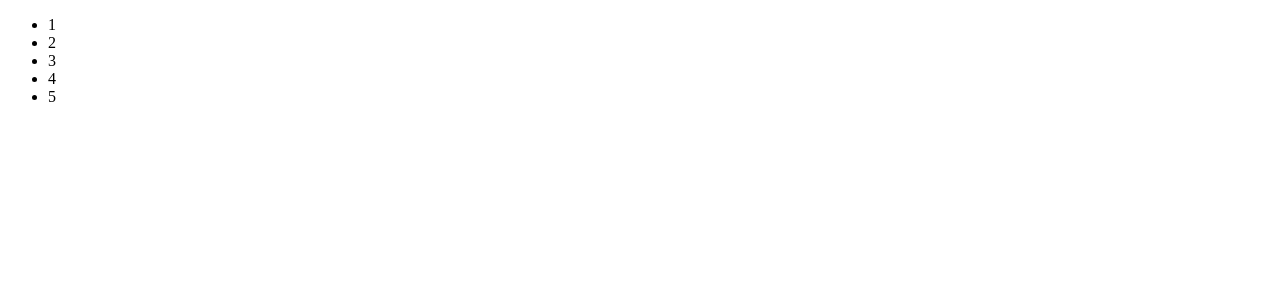
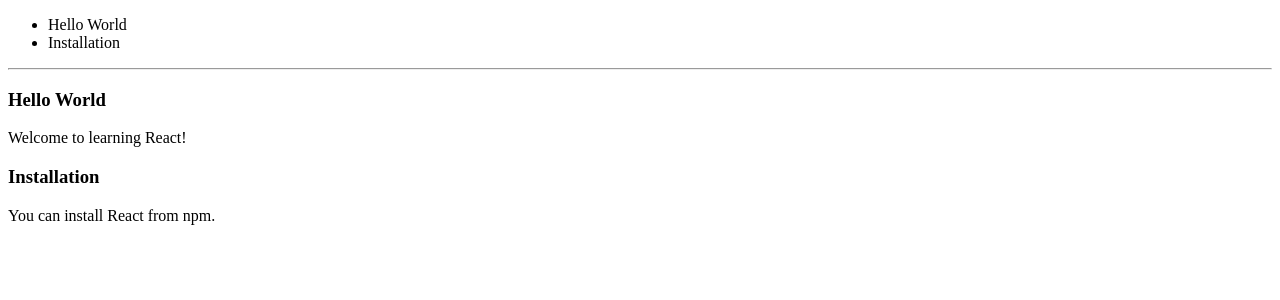
Before and after one commit to panswer/following_react_basic_concepts, a React (Create React App) app: page / in a window 1280 px wide. Shown: the top 300 px of the page. Built offline with nearby package versions, Linux system fonts and the light colour scheme.

Commit message:
integrar map() ne JSX

```diff
--- a/src/index.js
+++ b/src/index.js
@@ -2,29 +2,58 @@
 import React from "react";
 import reportWebVitals from './reportWebVitals';
 
-// import Page from "./components/class/Page";
+function Post(props) {
+  return (
+    <li key={props.id}>
+      {props.title}
+    </li>
+  );
+}
 
-function NumberList(props={
-  numbers:[]
+function Blog(props={
+  posts:[]
 }) {
-  const numbers = props.numbers
-  const listItems=numbers.map((number,index)=>(
-    <li key={index}>
-      {number}
-    </li>
+  const sidebar=(
+    <ul>
+      {
+        props.posts.map(post=>(
+          <Post
+            key={post.id}
+            id={post.id}
+            title={post.title}
+          />
+        ))
+      }
+    </ul>
+  );
+
+  const content = props.posts.map(post=>(
+    <div key={post.id}>
+      <h3>
+        {post.title}
+      </h3>
+      <p>
+        {post.content}
+      </p>
+    </div>
   ));
 
   return (
-    <ul>
-      {listItems}
-    </ul>
+    <div>
+      {sidebar}
+      <hr/>
+      {content}
+    </div>
   );
 }
 
-const numbers=[1,2,3,4,5];
+const posts = [
+  {id: 1, title: 'Hello World', content: 'Welcome to learning React!'},
+  {id: 2, title: 'Installation', content: 'You can install React from npm.'}
+];
 
 ReactDOM.render(
-  <NumberList numbers={numbers}/>,
+  <Blog posts={posts}/>,
   document.getElementById('root')
 );
 
```
Also changed, not shown: src/components/function/NumberList.jsx (added, +28 -0 lines).
